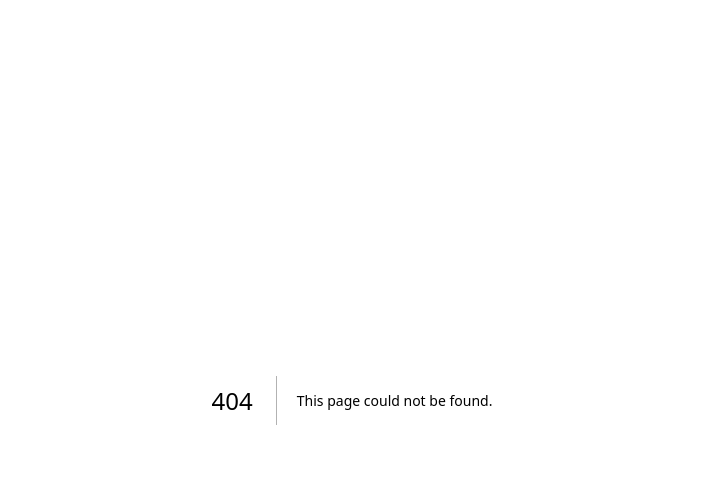
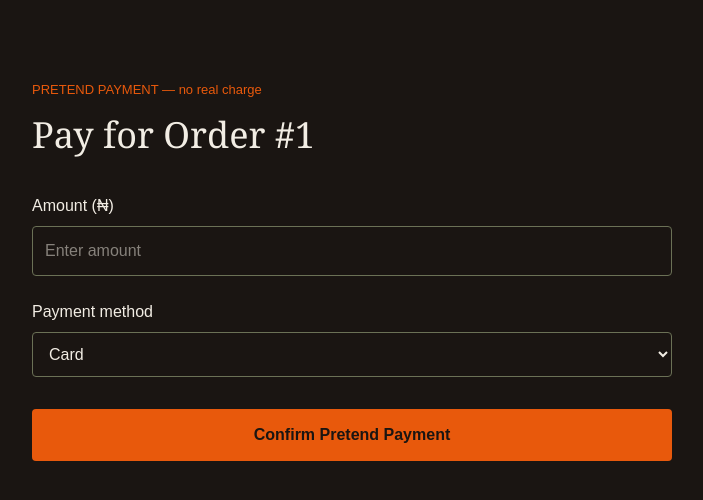
Before and after one commit to NanaZahrah/Chowly, a Next.js app: page /order/1/pay in a window 1280 px wide. Before the commit this address had no page. Shown: the top 500 px of the page, without its empty margins (288-991 px from the left). Built offline with nearby package versions, Linux system fonts and the light colour scheme; no server answers.

Commit message:
Add pretend payment feature

```diff
--- /dev/null
+++ b/app/order/[id]/pay/page.tsx
@@ -0,0 +1,96 @@
+'use client'
+
+import { useState } from 'react'
+import { useParams } from 'next/navigation'
+import { supabase } from '../../../lib/supabase'
+
+const GUEST_ID = '62a83336-cb54-4e92-984e-71fa7c07b0d5'
+
+export default function Pay() {
+  const { id } = useParams()
+  const [method, setMethod] = useState('CARD')
+  const [amount, setAmount] = useState('')
+  const [paying, setPaying] = useState(false)
+  const [paid, setPaid] = useState(false)
+    async function handlePay() {
+    setPaying(true)
+
+    await supabase.from('payment').insert({
+      amount: parseFloat(amount) || 0,
+      paymentmethod: method,
+      paymentstatus: 'SUCCESSFUL',
+      istestpayment: true,
+      paymentcustomerid: GUEST_ID,
+      paymentorderid: id
+    })
+
+    await supabase.from('order').update({ orderstatus: 'PAID' }).eq('orderid', id)
+
+    setPaying(false)
+    setPaid(true)
+  }
+    if (paid) {
+    return (
+      <main style={{ backgroundColor: '#1A1512', minHeight: '100vh', color: '#F2EDE4', padding: '80px 24px' }}>
+        <div style={{ maxWidth: '640px', margin: '0 auto' }}>
+          <h1 style={{ fontFamily: 'Georgia, serif', fontSize: '32px', marginBottom: '16px' }}>
+            Payment successful
+          </h1>
+          <p style={{ color: '#C9C0B2', marginBottom: '8px' }}>
+            ₦{amount} paid via {method} for order #{id.slice(0, 8)}.
+          </p>
+          <p style={{ color: '#6B7156', fontSize: '13px', marginBottom: '32px' }}>
+            This is a simulated payment — no real money was charged.
+          </p>
+          <a href="/menu" style={{ color: '#E8590C', textDecoration: 'none' }}>
+            ← Back to menu
+          </a>
+        </div>
+      </main>
+    )
+  }
+    return (
+    <main style={{ backgroundColor: '#1A1512', minHeight: '100vh', color: '#F2EDE4', padding: '80px 24px' }}>
+      <div style={{ maxWidth: '640px', margin: '0 auto' }}>
+        <p style={{ color: '#E8590C', fontSize: '13px', marginBottom: '8px' }}>
+          PRETEND PAYMENT — no real charge
+        </p>
+        <h1 style={{ fontFamily: 'Georgia, serif', fontSize: '36px', marginBottom: '32px' }}>
+          Pay for Order #{id.slice(0, 8)}
+        </h1>
+
+        <p style={{ marginBottom: '8px' }}>Amount (₦)</p>
+        <input
+          type="number"
+          value={amount}
+          onChange={(e) => setAmount(e.target.value)}
+          placeholder="Enter amount"
+          style={{
+            width: '100%', padding: '12px', backgroundColor: '#1A1512',
+            color: '#F2EDE4', border: '1px solid #6B7156', borderRadius: '4px',
+            marginBottom: '24px'
+          }}
+        />
+
+        <p style={{ marginBottom: '8px' }}>Payment method</p>
+        <select value={method} onChange={(e) => setMethod(e.target.value)} style={{
+          width: '100%', padding: '12px', backgroundColor: '#1A1512',
+          color: '#F2EDE4', border: '1px solid #6B7156', borderRadius: '4px',
+                    marginBottom: '32px'
+        }}>
+          <option value="CARD">Card</option>
+          <option value="CASH">Cash</option>
+          <option value="USSD TRANSFER">USSD Transfer</option>
+        </select>
+
+        <button onClick={handlePay} disabled={paying || !amount} style={{
+          backgroundColor: '#E8590C', color: '#1A1512', padding: '14px 28px',
+          border: 'none', borderRadius: '4px', fontWeight: 'bold',
+          fontSize: '16px', cursor: 'pointer', width: '100%'
+        }}>
+          {paying ? 'Processing (pretend)...' : 'Confirm Pretend Payment'}
+        </button>
+      </div>
+    </main>
+  )
+}
```
